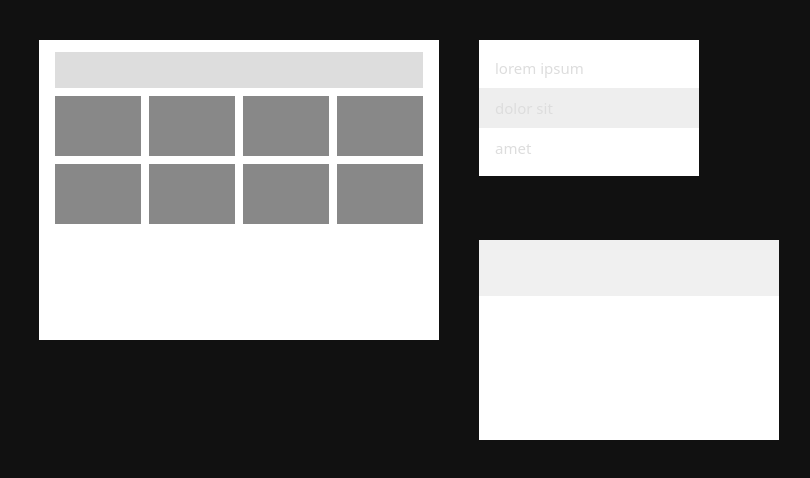
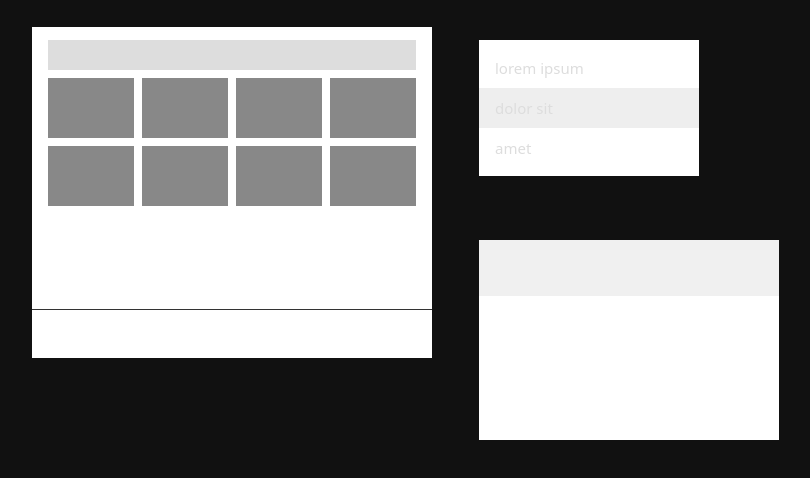
Before and after one commit to Rafaalex21/holo-messenger, a browser extension: page tests/fixtures/wa-overlays.html in a window 1280 px wide. Shown: the whole page, without its empty margins (1-811 px from the left). Drawn offline with Linux system fonts and the light colour scheme.

Commit message:
Moldura do painel de figurinhas por cima dos blocos posicionados
O outline não bastou no WhatsApp real: dentro do painel de
emojis/GIFs/figurinhas há blocos do tamanho dele, com fundo opaco e
position: relative ou transform, que o Firefox pinta depois do outline
do pai. Os lados continuavam sumindo.

Agora, só nesse painel ([role=application] > [data-testid=expressions-panel]),
a moldura é um ::after por cima de tudo. O painel já é absolute com
z-index, então o ::after fica preso a ele. Menus e janelas seguem com
outline.

A fixture wa-overlays.html passa a repetir a estrutura medida no WA real
(blocos posicionados, transform, posição fracionária); com o outline o
teste reprova, como no WhatsApp. Conferido no WhatsApp real.

Co-Authored-By: Claude Opus 5.5 <noreply@anthropic.com>

```diff
--- a/tests/fixtures/wa-overlays.html
+++ b/tests/fixtures/wa-overlays.html
@@ -7,9 +7,11 @@
     Código nosso (pode ir para o repositório). Três sobreposições abertas ao
     mesmo tempo, com a estrutura que o tema encontra no WhatsApp:
     - painel de emojis/figurinhas: #expressions-panel-container >
-      [role=application] > ul[data-testid=expressions-panel] e, dentro, um
-      bloco do tamanho do painel com fundo opaco (medido no WA real em
-      2026-11-26: só tag, role, data-testid, tamanho e cores);
+      [role=application] (absolute, z-index 800, em posição fracionária) >
+      ul[data-testid=expressions-panel] e, dentro, blocos do tamanho do painel
+      com fundo opaco: um com transform, outros com position: relative, e a
+      barra de baixo com borda no topo (medido no WA real em 2026-11-26: só
+      tag, role, data-testid, tamanho, posição e cores);
     - menu de contexto: [role=application] > ul > li, com o item em foco pintado
       de ponta a ponta;
     - janela: [role=dialog] com um cabeçalho de fundo opaco encostado na borda.
@@ -18,13 +20,16 @@
   <style>
     body { margin: 0; font: 15px system-ui, sans-serif; background: #111; color: #ddd; }
     .pos { position: absolute; }
-    #picker { left: 40px; top: 40px; }
-    #picker [role="application"] { width: 400px; height: 300px; overflow: hidden; background: var(--picker-background, #fff); }
-    #picker ul { margin: 0; padding: 4px 0 0; list-style: none; height: 100%; }
-    #picker .pane { height: 100%; background: var(--picker-background, #fff); }
-    #picker .search { margin: 8px 16px; height: 36px; background: #ddd; }
+    #picker [role="application"] { position: absolute; z-index: 800; left: 33.48px; top: 27.45px; width: 400px; height: 330.1px; overflow: hidden; padding-top: 5px; box-sizing: border-box; background: var(--picker-background, #fff); }
+    #picker ul { margin: 0; padding: 0; list-style: none; }
+    #picker .pane { height: 276.1px; overflow: hidden; transform: translateX(0); background: var(--picker-background, #fff); }
+    #picker .search { height: 46px; padding: 8px 16px; box-sizing: border-box; }
+    #picker .search div { height: 30px; background: #ddd; }
+    #picker .content { position: relative; height: 230.1px; background: var(--picker-background, #fff); }
+    #picker .scroll { position: relative; height: 200px; overflow: auto; background: var(--picker-background, #fff); }
     #picker .grid { display: grid; grid-template-columns: repeat(4, 1fr); gap: 8px; padding: 0 16px; }
     #picker .grid div { height: 60px; background: #888; }
+    #picker .tabs { height: 49px; border-top: 1px solid #333; }
     #menu { left: 480px; top: 40px; width: 220px; background: #fff; }
     #menu ul { margin: 0; padding: 8px 0; list-style: none; }
     #menu li { padding: 10px 16px; }
@@ -35,14 +40,19 @@
   </style>
 </head>
 <body>
-  <div id="picker" class="pos">
+  <div id="picker">
     <div id="expressions-panel-container"><span>
       <div role="application">
         <ul data-testid="expressions-panel">
-          <li class="pane">
-            <div class="search"></div>
-            <div class="grid"><div></div><div></div><div></div><div></div><div></div><div></div><div></div><div></div></div>
+          <li>
+            <div class="pane">
+              <div class="search"><div></div></div>
+              <div class="content"><div class="scroll">
+                <div class="grid"><div></div><div></div><div></div><div></div><div></div><div></div><div></div><div></div></div>
+              </div></div>
+            </div>
           </li>
+          <li class="tabs"></li>
         </ul>
       </div>
     </span></div>
```
Also changed, not shown: src/theme/_overlays.css (+20 -0 lines), tests/e2e/theme/sobreposicoes.spec.mjs (+7 -4 lines).
